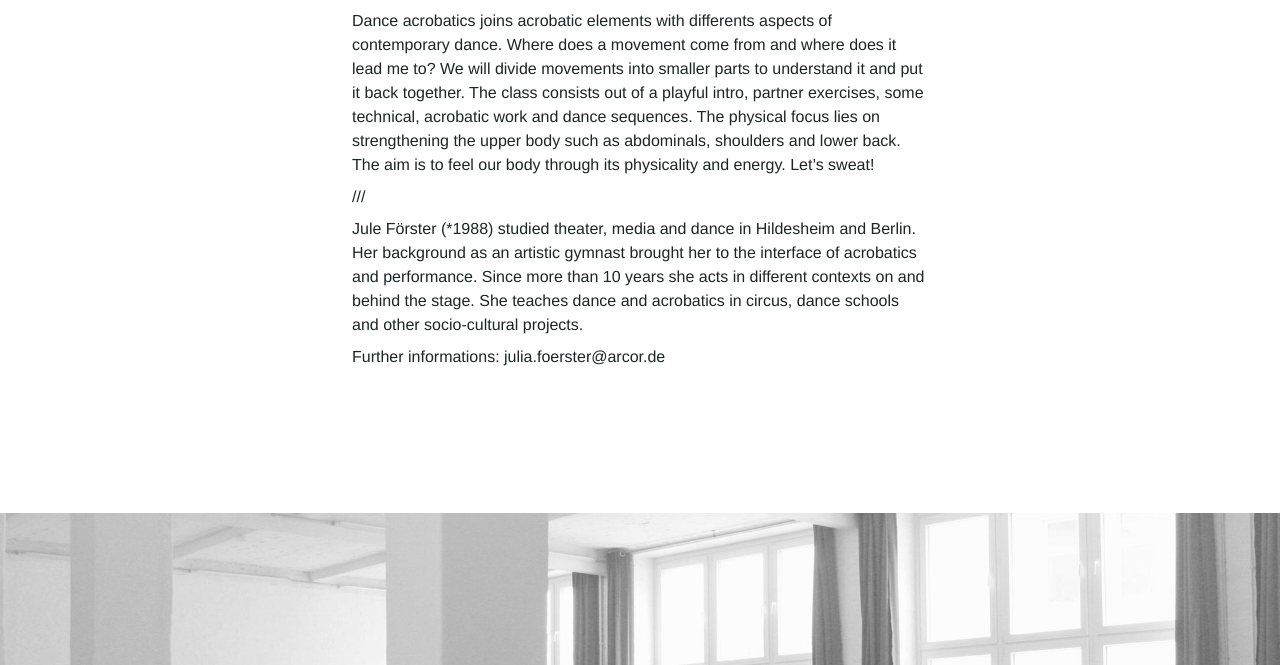
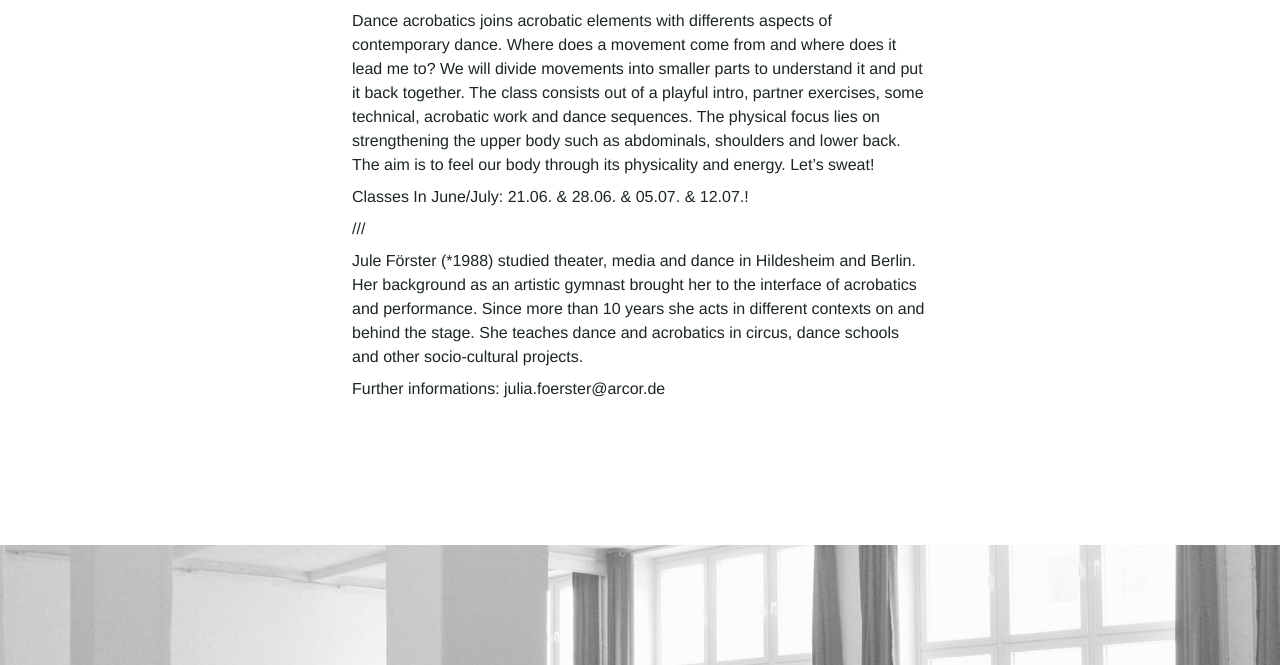
Before and after one commit to Kriesse/urbanraum, a Jekyll site: the page built from _classes/tanzakrobatik.md, in a window 1280 px wide. Shown: the part 727-1392 px from the top of the page. Built offline with Jekyll 4.4.1, drawn with Linux system fonts in a browser that asks for light colours; nearby versions of some CDN libraries.

Commit message:
Update tanzakrobatik.md

```diff
--- a/_classes/tanzakrobatik.md
+++ b/_classes/tanzakrobatik.md
@@ -32,6 +32,8 @@ description_en: |
 
    Dance acrobatics joins acrobatic elements with differents aspects of contemporary dance. Where does a movement come from and where does it lead me to? We will divide movements into smaller parts to understand it and put it back together. The class consists out of a playful intro, partner exercises, some technical, acrobatic work and dance sequences. The physical focus lies on strengthening the upper body such as abdominals, shoulders and lower back. The aim is to feel our body through its physicality and energy. Let’s sweat!
 
+   Classes In June/July: 21.06. & 28.06. & 05.07. & 12.07.!
+
    ///
 
    Jule Förster (*1988) studied theater, media and dance in Hildesheim and Berlin. Her background as an artistic gymnast brought her to the interface of acrobatics and performance. Since more than 10 years she acts in different contexts on and behind the stage. She teaches dance and acrobatics in circus, dance schools and other socio-cultural projects.
```
